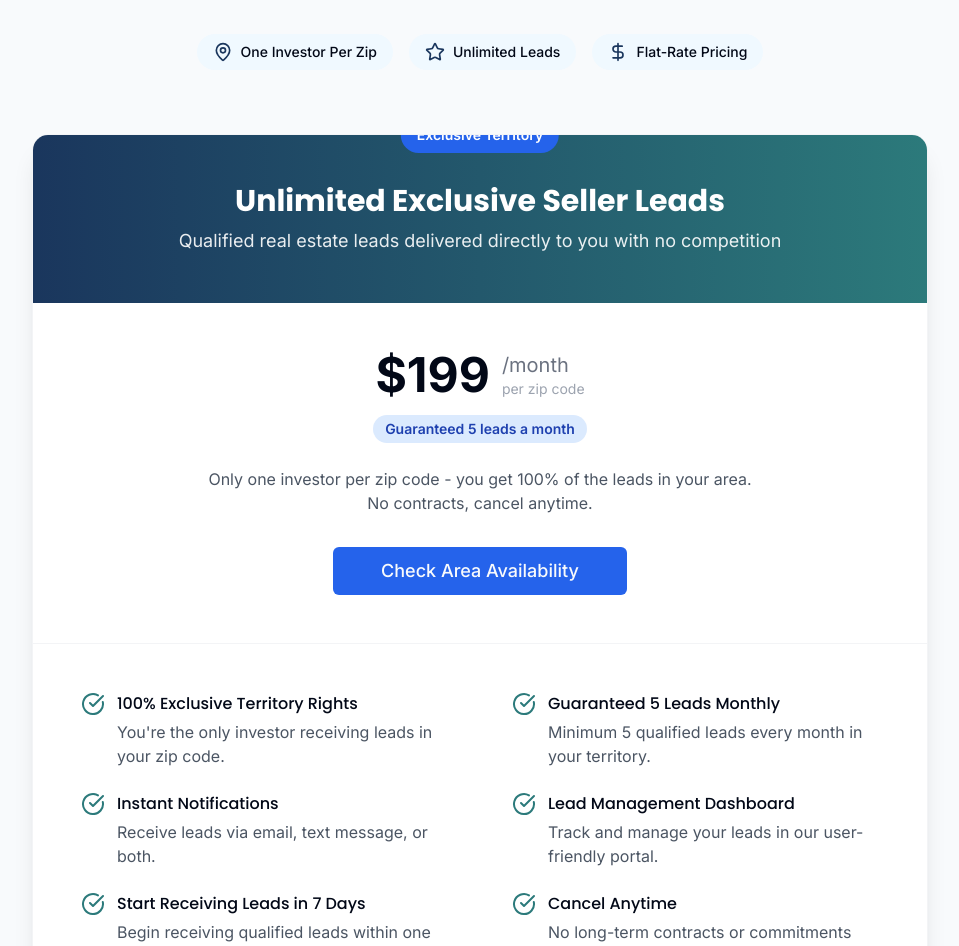
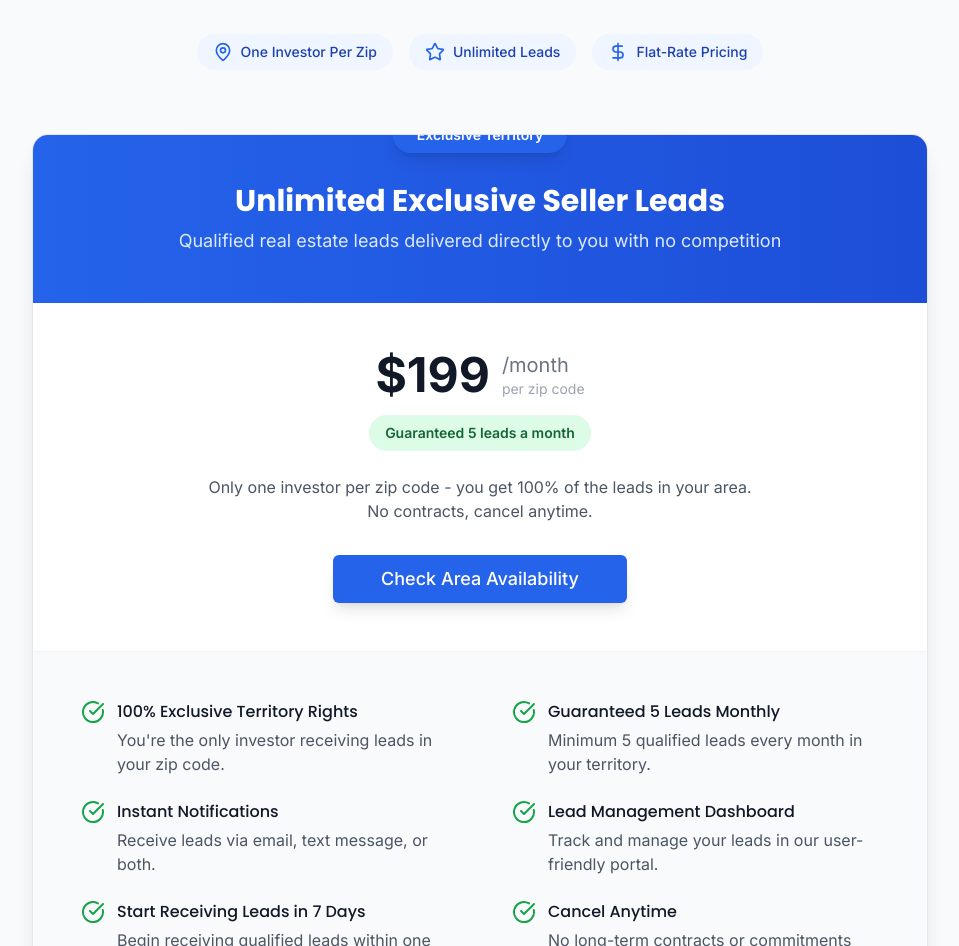
Before and after one commit to zepfarms/zip-code-exclusives, a React (Vite) app: page / in a window 1280 px wide. Shown: the part 6126-7072 px from the top of the page, without its empty margins (160-1119 px from the left). Built offline with nearby package versions, Linux system fonts and the light colour scheme; a web font is replaced by a local one.

Commit message:
Refactor: Improve Pricing section design
The Pricing section was reformatted and the colors were updated to match the site's design.

```diff
--- a/src/components/Pricing.tsx
+++ b/src/components/Pricing.tsx
@@ -16,33 +16,33 @@ const Pricing = () => {
 
           {/* Key Benefits */}
           <div className="flex flex-wrap justify-center gap-4 mb-8">
-            <div className="flex items-center bg-brand-50 px-4 py-2 rounded-full">
-              <MapPin className="h-5 w-5 text-brand-700 mr-2" />
-              <span className="text-sm font-medium">One Investor Per Zip</span>
+            <div className="flex items-center bg-blue-50 px-4 py-2 rounded-full">
+              <MapPin className="h-5 w-5 text-blue-600 mr-2" />
+              <span className="text-sm font-medium text-blue-800">One Investor Per Zip</span>
             </div>
-            <div className="flex items-center bg-brand-50 px-4 py-2 rounded-full">
-              <Star className="h-5 w-5 text-brand-700 mr-2" />
-              <span className="text-sm font-medium">Unlimited Leads</span>
+            <div className="flex items-center bg-blue-50 px-4 py-2 rounded-full">
+              <Star className="h-5 w-5 text-blue-600 mr-2" />
+              <span className="text-sm font-medium text-blue-800">Unlimited Leads</span>
             </div>
-            <div className="flex items-center bg-brand-50 px-4 py-2 rounded-full">
-              <DollarSign className="h-5 w-5 text-brand-700 mr-2" />
-              <span className="text-sm font-medium">Flat-Rate Pricing</span>
+            <div className="flex items-center bg-blue-50 px-4 py-2 rounded-full">
+              <DollarSign className="h-5 w-5 text-blue-600 mr-2" />
+              <span className="text-sm font-medium text-blue-800">Flat-Rate Pricing</span>
             </div>
           </div>
         </div>
 
         <div className="max-w-4xl mx-auto">
-          <div className="bg-white rounded-2xl shadow-xl overflow-hidden border border-gray-100 relative">
+          <div className="bg-white rounded-2xl shadow-xl overflow-hidden border border-gray-200 relative">
             {/* Popular Badge */}
             <div className="absolute top-0 left-1/2 transform -translate-x-1/2 -translate-y-1/2">
-              <div className="bg-accent-600 text-white px-4 py-2 rounded-full text-sm font-semibold">
+              <div className="bg-blue-600 text-white px-6 py-2 rounded-full text-sm font-semibold shadow-lg">
                 Exclusive Territory
               </div>
             </div>
 
-            <div className="p-8 md:p-12 hero-gradient text-white text-center">
+            <div className="p-8 md:p-12 bg-gradient-to-r from-blue-600 to-blue-700 text-white text-center">
               <h3 className="text-2xl md:text-3xl font-bold mb-2">Unlimited Exclusive Seller Leads</h3>
-              <p className="text-lg opacity-90">
+              <p className="text-lg text-blue-100">
                 Qualified real estate leads delivered directly to you with no competition
               </p>
             </div>
@@ -50,13 +50,13 @@ const Pricing = () => {
             <div className="p-8 md:p-12 text-center">
               <div className="mb-6">
                 <div className="flex items-center justify-center mb-4">
-                  <span className="text-5xl font-bold">$199</span>
+                  <span className="text-5xl font-bold text-gray-900">$199</span>
                   <div className="ml-3 text-left">
                     <div className="text-xl text-gray-500">/month</div>
                     <div className="text-sm text-gray-400">per zip code</div>
                   </div>
                 </div>
-                <div className="inline-block bg-blue-100 text-accent-800 px-3 py-1 rounded-full text-sm font-semibold">
+                <div className="inline-block bg-green-100 text-green-800 px-4 py-2 rounded-full text-sm font-semibold">
                   Guaranteed 5 leads a month
                 </div>
               </div>
@@ -67,58 +67,58 @@ const Pricing = () => {
               </p>
 
               <Link to="/check-availability">
-                <Button className="px-12 py-6 text-lg bg-accent-600 hover:bg-accent-700">
+                <Button className="px-12 py-6 text-lg bg-blue-600 hover:bg-blue-700 text-white shadow-lg transform hover:scale-105 transition-all duration-200">
                   Check Area Availability
                 </Button>
               </Link>
             </div>
 
-            <div className="border-t border-gray-100 p-8 md:p-12">
+            <div className="border-t border-gray-100 p-8 md:p-12 bg-gray-50">
               <div className="grid md:grid-cols-2 gap-x-16 gap-y-6">
                 <div className="flex items-start">
-                  <CheckCircle className="h-6 w-6 text-teal-700 mr-3 flex-shrink-0" />
+                  <CheckCircle className="h-6 w-6 text-green-600 mr-3 flex-shrink-0" />
                   <div>
-                    <h4 className="font-medium">100% Exclusive Territory Rights</h4>
+                    <h4 className="font-medium text-gray-900">100% Exclusive Territory Rights</h4>
                     <p className="text-gray-600 mt-1">You're the only investor receiving leads in your zip code.</p>
                   </div>
                 </div>
 
                 <div className="flex items-start">
-                  <CheckCircle className="h-6 w-6 text-teal-700 mr-3 flex-shrink-0" />
+                  <CheckCircle className="h-6 w-6 text-green-600 mr-3 flex-shrink-0" />
                   <div>
-                    <h4 className="font-medium">Guaranteed 5 Leads Monthly</h4>
+                    <h4 className="font-medium text-gray-900">Guaranteed 5 Leads Monthly</h4>
                     <p className="text-gray-600 mt-1">Minimum 5 qualified leads every month in your territory.</p>
                   </div>
                 </div>
 
                 <div className="flex items-start">
-                  <CheckCircle className="h-6 w-6 text-teal-700 mr-3 flex-shrink-0" />
+                  <CheckCircle className="h-6 w-6 text-green-600 mr-3 flex-shrink-0" />
                   <div>
-                    <h4 className="font-medium">Instant Notifications</h4>
+                    <h4 className="font-medium text-gray-900">Instant Notifications</h4>
                     <p className="text-gray-600 mt-1">Receive leads via email, text message, or both.</p>
                   </div>
                 </div>
 
                 <div className="flex items-start">
-                  <CheckCircle className="h-6 w-6 text-teal-700 mr-3 flex-shrink-0" />
+                  <CheckCircle className="h-6 w-6 text-green-600 mr-3 flex-shrink-0" />
                   <div>
-                    <h4 className="font-medium">Lead Management Dashboard</h4>
+                    <h4 className="font-medium text-gray-900">Lead Management Dashboard</h4>
                     <p className="text-gray-600 mt-1">Track and manage your leads in our user-friendly portal.</p>
                   </div>
                 </div>
 
                 <div className="flex items-start">
-                  <CheckCircle className="h-6 w-6 text-teal-700 mr-3 flex-shrink-0" />
+                  <CheckCircle className="h-6 w-6 text-green-600 mr-3 flex-shrink-0" />
                   <div>
-                    <h4 className="font-medium">Start Receiving Leads in 7 Days</h4>
+                    <h4 className="font-medium text-gray-900">Start Receiving Leads in 7 Days</h4>
                     <p className="text-gray-600 mt-1">Begin receiving qualified leads within one week of setup.</p>
                   </div>
                 </div>
 
                 <div className="flex items-start">
-                  <CheckCircle className="h-6 w-6 text-teal-700 mr-3 flex-shrink-0" />
+                  <CheckCircle className="h-6 w-6 text-green-600 mr-3 flex-shrink-0" />
                   <div>
-                    <h4 className="font-medium">Cancel Anytime</h4>
+                    <h4 className="font-medium text-gray-900">Cancel Anytime</h4>
                     <p className="text-gray-600 mt-1">No long-term contracts or commitments required.</p>
                   </div>
                 </div>
```
